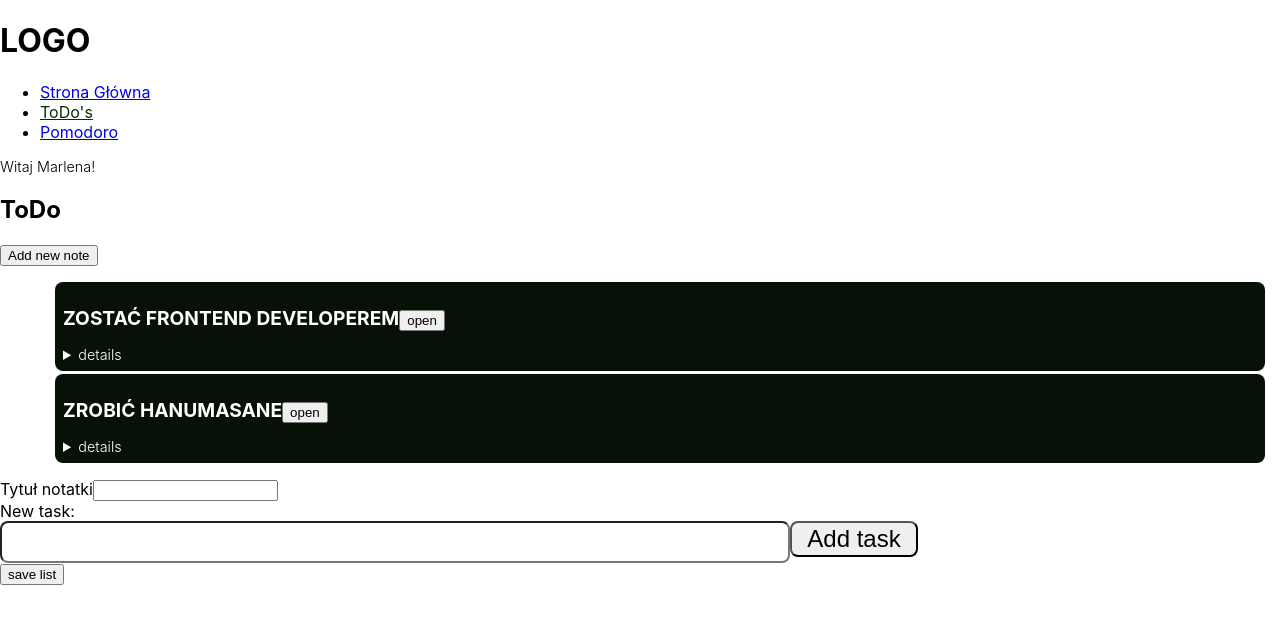
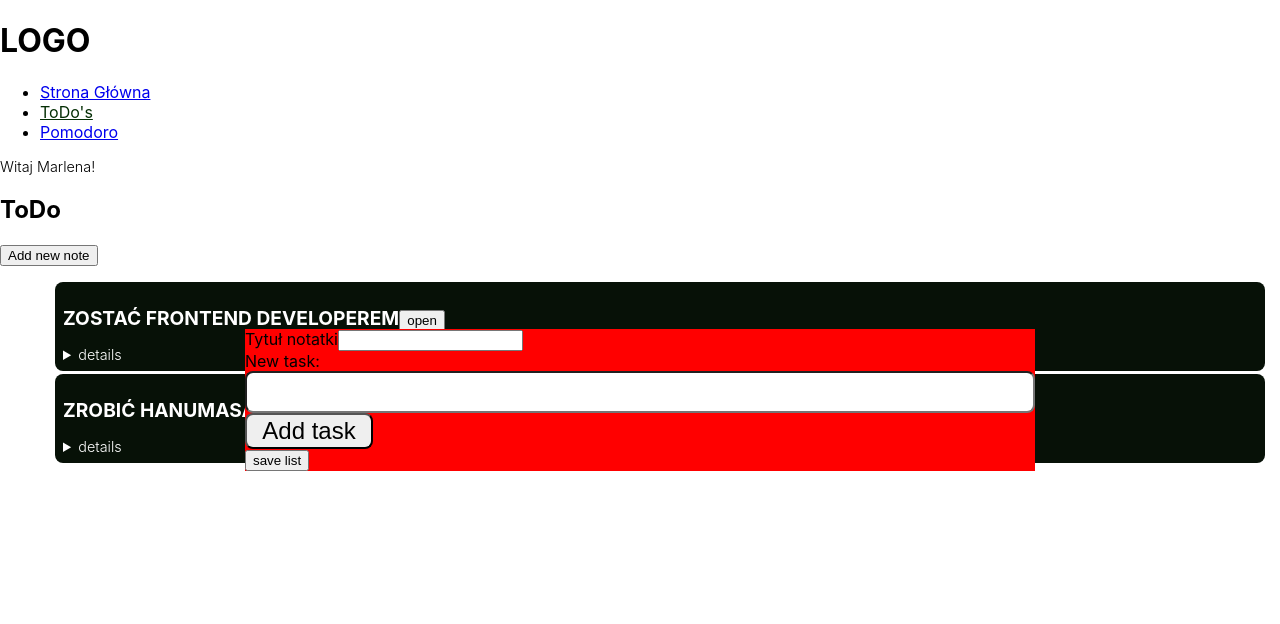
Before and after one commit to marlena-sliwinska/MyOwn, a React (Create React App) app: page /todo in a window 1280 px wide. Both pictures are taken after a click on the button "Add new note". Shown: the top 624 px of the page. Built offline with nearby package versions, Linux system fonts and the light colour scheme.

Commit message:
portal  and modal

```diff
--- a/public/index.html
+++ b/public/index.html
@@ -1,14 +1,12 @@
 <!DOCTYPE html>
 <html lang="en">
+
 <head>
   <meta charset="utf-8" />
   <link rel="icon" href="%PUBLIC_URL%/favicon.ico" />
   <meta name="viewport" content="width=device-width, initial-scale=1" />
   <meta name="theme-color" content="#000000" />
-    <meta
-      name="description"
-      content="Web site created using create-react-app"
-    />
+  <meta name="description" content="Web site created using create-react-app" />
   <link rel="apple-touch-icon" href="%PUBLIC_URL%/logo192.png" />
   <!--
       manifest.json provides metadata used when your web app is installed on a
@@ -26,9 +24,11 @@
     -->
   <title>React App</title>
 </head>
+
 <body>
   <noscript>You need to enable JavaScript to run this app.</noscript>
   <div id="root"></div>
+  <div id="root-modal"></div>
   <!--
       This HTML file is a template.
       If you open it directly in the browser, you will see an empty page.
@@ -40,4 +40,5 @@
       To create a production bundle, use `npm run build` or `yarn build`.
     -->
 </body>
+
 </html>
--- /dev/null
+++ b/src/components/Portal/Portal.js
@@ -0,0 +1,16 @@
+import React from 'react'
+import ReactDOM from "react-dom";
+import { Redirect } from 'react-router';
+import styles from './Portal.module.scss'
+
+
+function Portal({ children }) {
+    return ReactDOM.createPortal(
+        <div className={styles.modal}>
+            {children}
+        </div>,
+        document.getElementById('root-modal')
+    )
+}
+
+export default Portal
--- /dev/null
+++ b/src/components/Portal/Portal.module.scss
@@ -0,0 +1,8 @@
+.modal {
+    background-color: red;
+    position: fixed;
+    top: 50%;
+    left: 50%;
+    transform: translate(-50%,-50%);
+
+}
--- a/src/components/ToDo/ListForm/ListForm.js
+++ b/src/components/ToDo/ListForm/ListForm.js
@@ -1,10 +1,12 @@
 import React, { useContext, useEffect, useState } from 'react'
 import { StoreContext } from '../../../store/StoreProvider'
 import { addList, editList } from '../../../store/ListsActions'
+import Portal from '../../Portal/Portal'
 import Task from '../Task/Task'
-import TaskForm from '../../TaskForm/TaskForm'
+import TaskForm from '../TaskForm/TaskForm'
+
 function ListForm({ id = null, }) {
-    const { lists, dispatch } = useContext(StoreContext)
+    const { lists, dispatch, setOpenedList, setCreateNewList } = useContext(StoreContext)
     const [title, setTitle] = useState('')
     const [tasks, setTasks] = useState([])
     const handleTitleChange = e => setTitle(e.target.value)
@@ -17,6 +19,7 @@ function ListForm({ id = null, }) {
                 tasks
             }
             dispatch(editList(editedList))
+            setOpenedList(null)
         } else {
             const newList = {
                 title,
@@ -24,6 +27,7 @@ function ListForm({ id = null, }) {
                 ]
             }
             dispatch(addList(newList))
+            setCreateNewList(false)
         }
     }
 
@@ -54,7 +58,9 @@ function ListForm({ id = null, }) {
         <Task key={task.id} {...task} deleteTask={handleRemoveOneTask} />
     ))
     return (
-        <form onSubmit={handleSaveNote}>
+        <Portal>
+
+            <form onSubmit={handleSaveNote} method="dialog">
                 <label> Tytuł notatki
                     <input value={title} onChange={handleTitleChange} />
                 </label>
@@ -64,6 +70,8 @@ function ListForm({ id = null, }) {
                 {/* <button>cancel</button> */}
                 <button type="submit">{id ? "save changes" : "save list"}</button>
             </form>
+
+        </Portal>
     )
 }
 
--- a/src/components/TaskForm/TaskForm.module.scss
+++ b/src/components/ToDo/TaskForm/TaskForm.module.scss
@@ -1,4 +1,4 @@
-@import './../../utilities/mixins.scss';
+@import './../../../utilities/mixins.scss';
 
 .wrapper {
 
```
Also changed, not shown: src/components/ToDo/TaskForm/TaskForm.js (renamed from src/components/TaskForm/TaskForm.js). Lines whose indentation alone changed are shown as unchanged.
